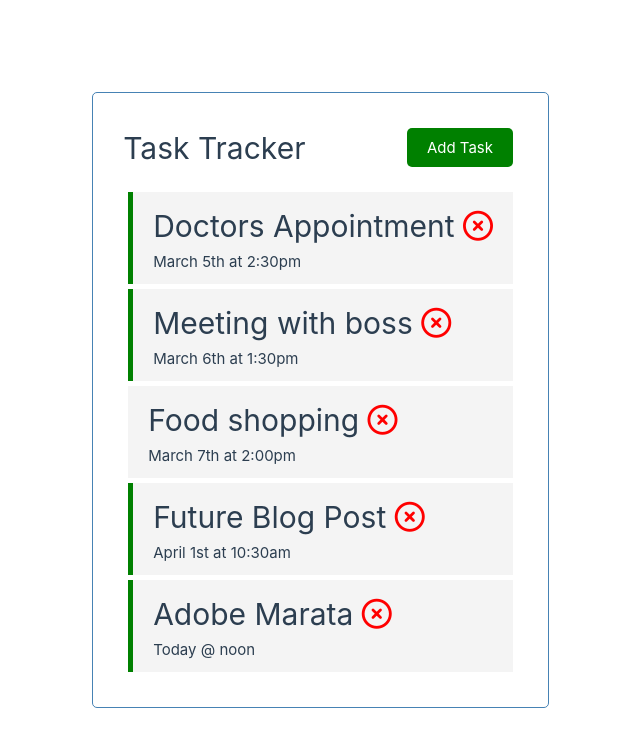
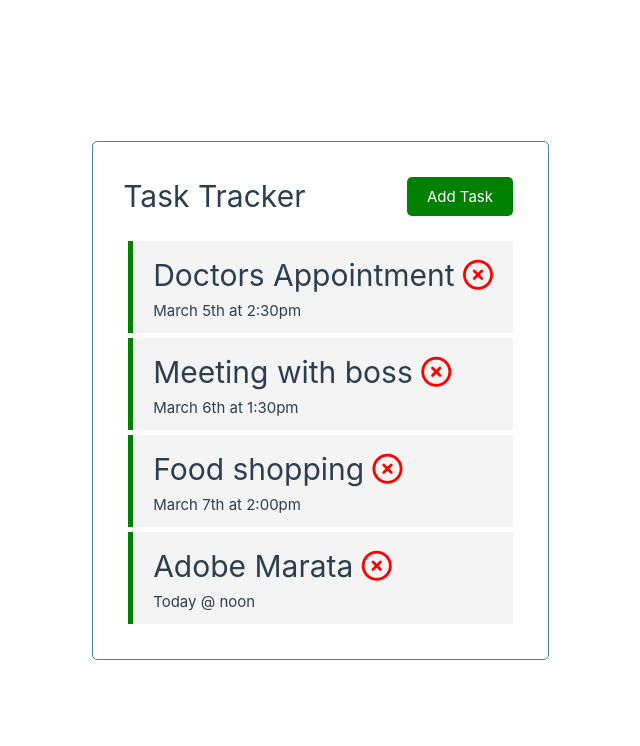
Before and after one commit to collinsigeh/jpp-vue-task-tracker, a Vue app: page / in a window 1280 px wide. Shown: the top 746 px of the page, without its empty margins (91-731 px from the left). Built offline with nearby package versions, Linux system fonts and the light colour scheme; data requests are answered from the project's data file.

Commit message:
refactored the code for toggleReminder to use the json-server

```diff
--- a/db.json
+++ b/db.json
@@ -16,13 +16,7 @@
       "id": "3",
       "text": "Food shopping",
       "day": "March 7th at 2:00pm",
-      "reminder": false
-    },
-    {
-      "text": "Future Blog Post",
-      "day": "April 1st at 10:30am",
-      "reminder": true,
-      "id": "grwxvwJ"
+      "reminder": true
     },
     {
       "text": "Adobe Marata",
--- a/src/App.vue
+++ b/src/App.vue
@@ -12,13 +12,34 @@ export default {
     }
   },
   methods: {
-    deleteTask(id) {
+    async deleteTask(id) {
       if(confirm('Are you sure?')){
-        this.tasks = this.tasks.filter(task => task.id !== id);
+        const res = await fetch(`http://localhost:5000/tasks/${id}`, {
+          method: 'DELETE'
+        });
+        if(res.status === 200){
+          this.tasks = this.tasks.filter(task => task.id !== id);
+        }else{
+          console.log('Deletion was NOT successful.');
+        }
+
       }
     },
-    toggleTask(id) {
-      this.tasks = this.tasks.map(task => task.id === id ? { ...task, reminder: !task.reminder} : {...task});
+    async toggleTask(id) {
+      const taskToToggle = await this.fetchTask(id);
+
+      const updTask = { ...taskToToggle, reminder: !taskToToggle.reminder};
+
+      const res = await fetch(`http://localhost:5000/tasks/${id}`, {
+        method: 'PUT',
+        headers: {
+          'Content-type': 'application/json'
+        },
+        body: JSON.stringify(updTask)
+      });
+      const data = await res.json();
+
+      this.tasks = this.tasks.map(task => task.id === id ? {...data} : {...task});
     },
     async addTask(newTask) {
       const res = await fetch('http://localhost:5000/tasks', {
```
